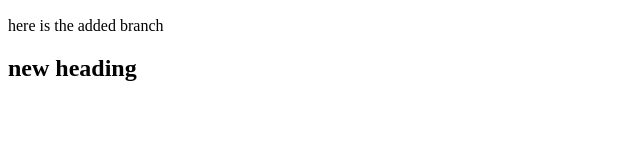
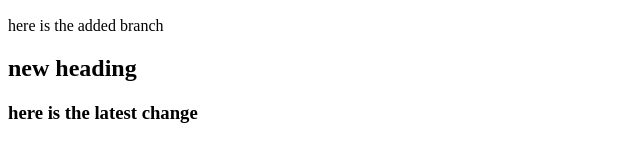
Before and after one commit to NgwaNathan/git-demo, a plain HTML site: page index.html in a window 1280 px wide. Shown: the part 317-478 px from the top of the page, without its empty margins (0-640 px from the left). Drawn offline with Linux system fonts and the light colour scheme.

Commit message:
Update index.html
latest h3 heading changes

```diff
--- a/index.html
+++ b/index.html
@@ -13,5 +13,7 @@
     <p>here is the added branch</p>
 
     <h2>new heading</h2>
+    <h3>here is the latest change</h3>
+
   </body>
 </html>
```
